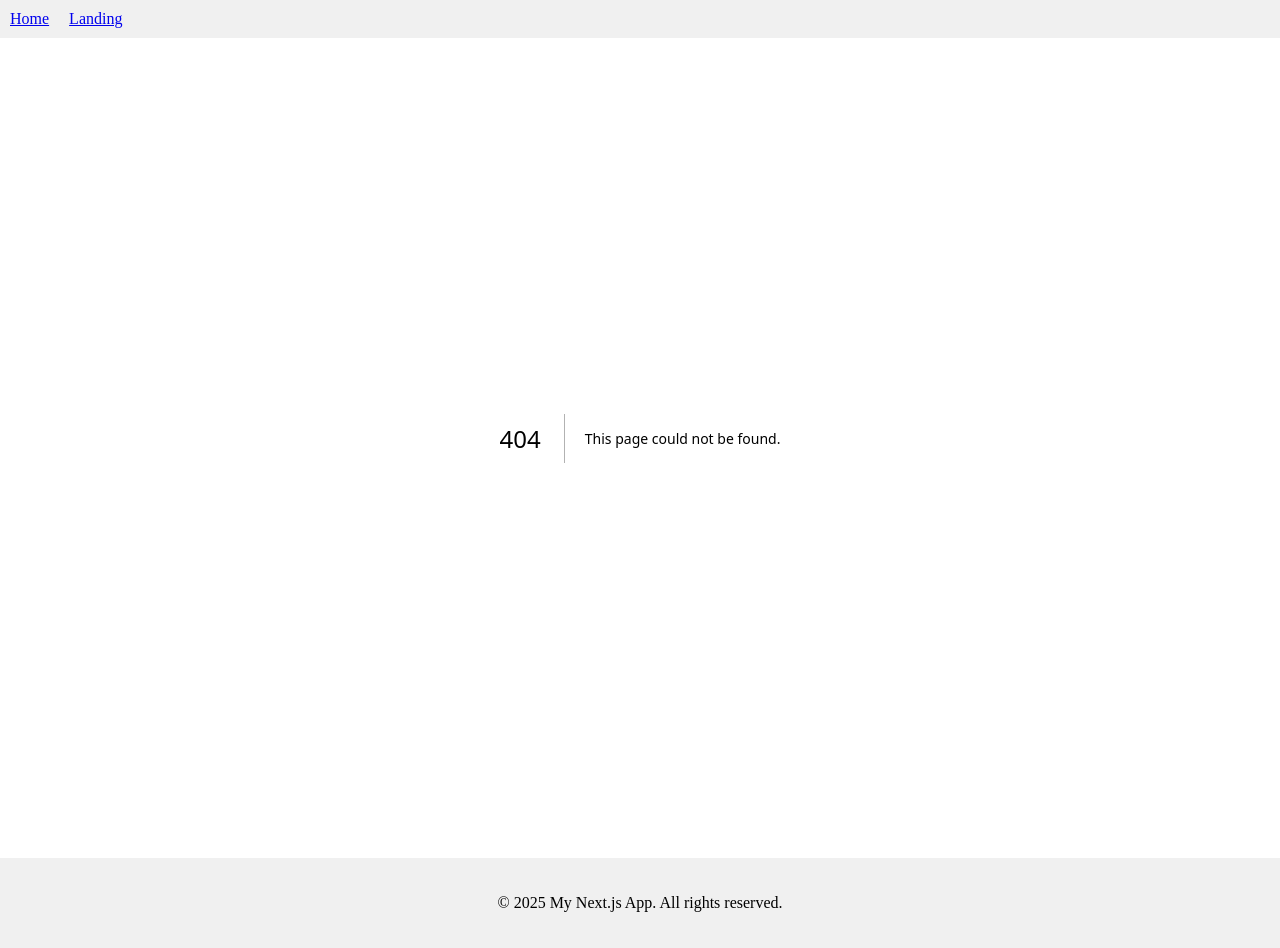
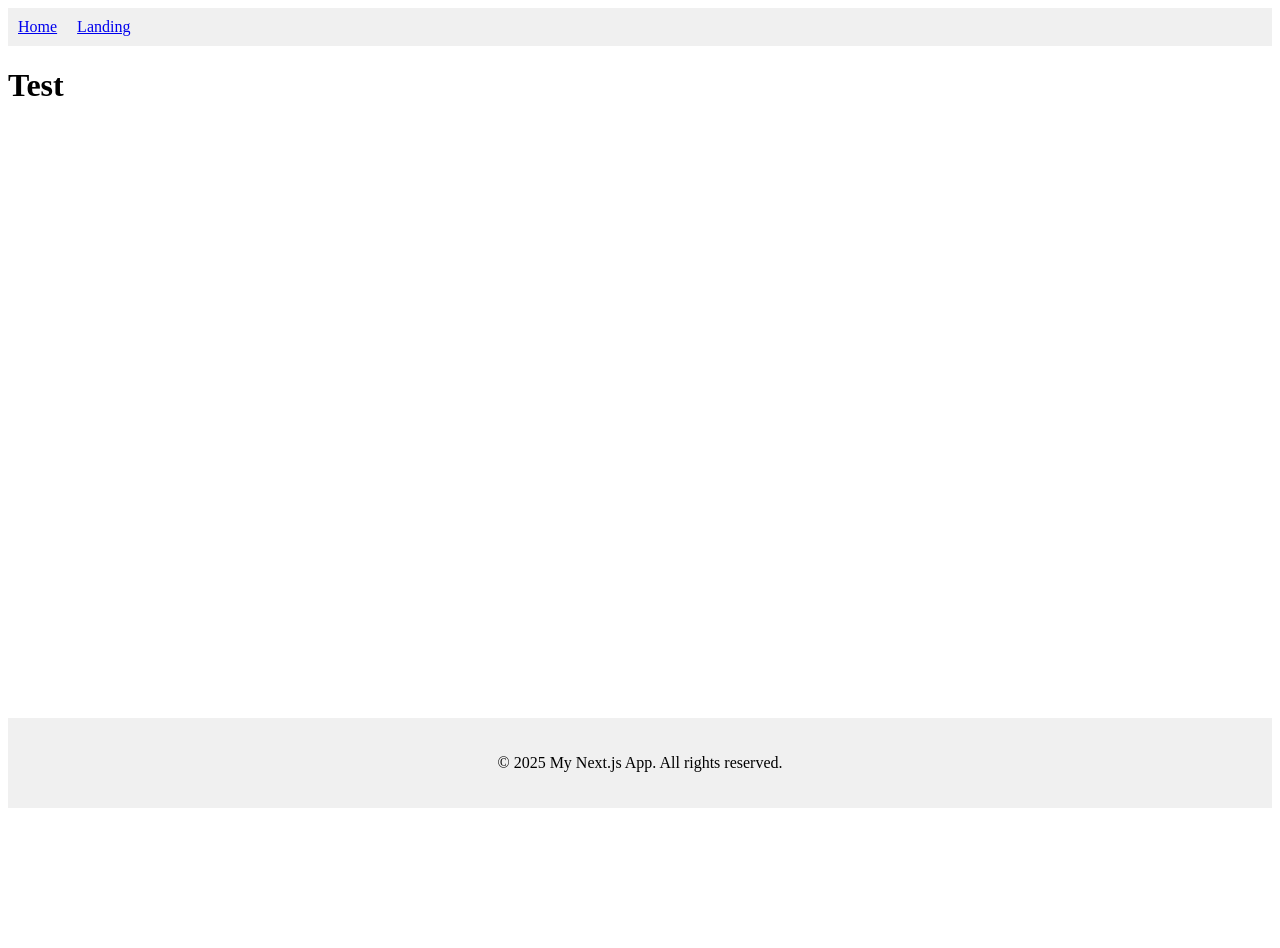
Before and after one commit to JonatanDZ/p2, a Next.js app: page /dashboard in a window 1280 px wide. Before the commit this address had no page. After the commit the page ends 816 px from the top, so only its background shows below. Built offline with nearby package versions, Linux system fonts and the light colour scheme.

Commit message:
Struct update

```diff
--- /dev/null
+++ b/src/app/dashboard/page.js
@@ -0,0 +1,7 @@
+export default function Dashboard() {
+    return (
+      <main>
+        <h1>Test</h1>
+      </main>
+    );
+  }
```
Also changed, not shown: src/app/event/page.js (added, +7 -0 lines), src/styles/globals.css (renamed from src/app/globals.css).
